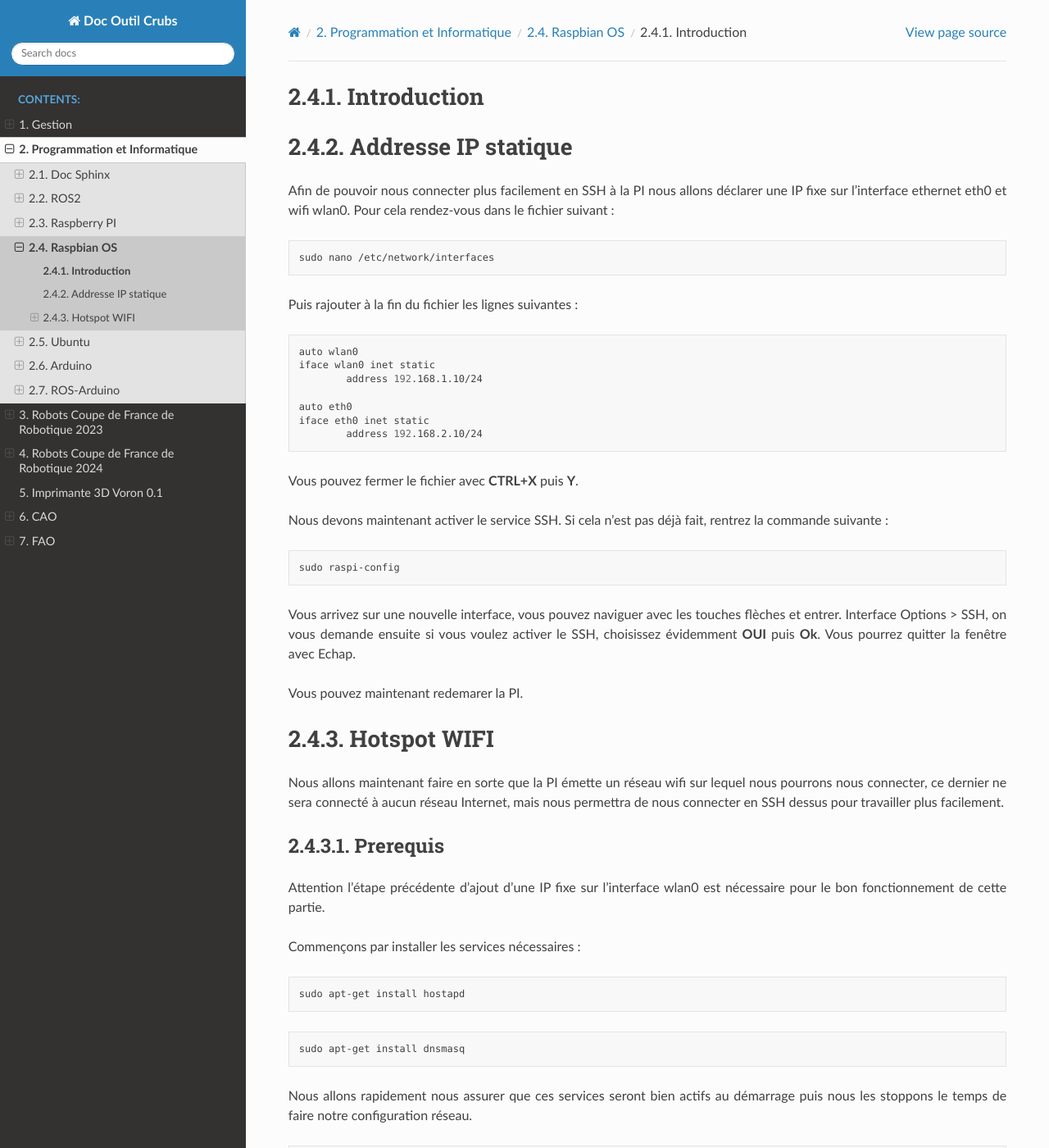
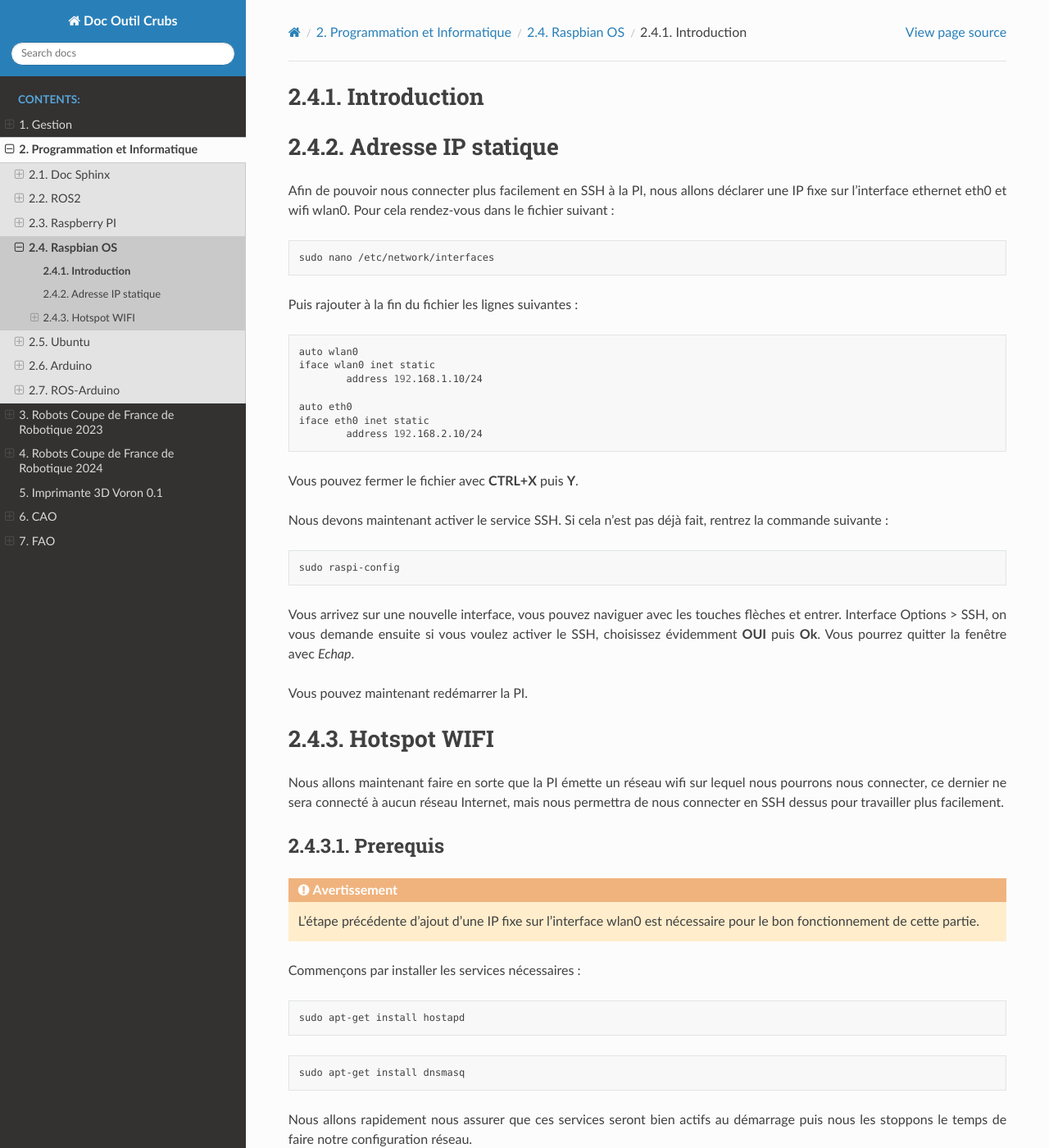
Before and after one commit to CRUBS/Documentation, a Sphinx documentation site: the page built from docs/source/Informatique_Programmation/Raspbian.rst, in a window 1280 px wide and 1400 px high. Shown: the whole window at 82% size. Built offline with Sphinx 7.4.7 and the Read the Docs theme 2.0.0, drawn with Linux system fonts in a browser that asks for light colours; pages that are not in the unit, such as notebooks, are missing from menus; some of the changed text lies outside the part shown.

Commit message:
Relecture Programmation et informatique

```diff
--- a/docs/source/Informatique_Programmation/Raspbian.rst
+++ b/docs/source/Informatique_Programmation/Raspbian.rst
@@ -2,10 +2,11 @@ Introduction
 ============
 
 
-Addresse IP statique
-====================
+Adresse IP statique
+===================
 
-Afin de pouvoir nous connecter plus facilement en SSH à la PI nous allons déclarer une IP fixe sur l'interface ethernet eth0 et wifi wlan0. Pour cela rendez-vous dans le fichier suivant :
+Afin de pouvoir nous connecter plus facilement en SSH à la PI, nous allons déclarer une IP fixe sur l'interface ethernet
+eth0 et wifi wlan0. Pour cela rendez-vous dans le fichier suivant :
 
 .. code-block:: bash
 
@@ -32,7 +33,8 @@ Nous devons maintenant activer le service SSH. Si cela n'est pas déjà fait, re
 	sudo raspi-config
 
 Vous arrivez sur une nouvelle interface, vous pouvez naviguer avec les touches flèches et entrer.
-Interface Options > SSH, on vous demande ensuite si vous voulez activer le SSH, choisissez évidemment **OUI** puis **Ok**. Vous pourrez quitter la fenêtre avec Echap.
+Interface Options > SSH, on vous demande ensuite si vous voulez activer le SSH, choisissez évidemment **OUI**
+puis **Ok**. Vous pourrez quitter la fenêtre avec *Echap*.
 
 .. image:: images/raspbian/raspi_config.png
 
@@ -40,18 +42,21 @@ Interface Options > SSH, on vous demande ensuite si vous voulez activer le SSH,
 	:align: center
 
 
-Vous pouvez maintenant redemarer la PI.
+Vous pouvez maintenant redémarrer la PI.
 
 
 Hotspot WIFI
 ============
 
-Nous allons maintenant faire en sorte que la PI émette un réseau wifi sur lequel nous pourrons nous connecter, ce dernier ne sera connecté à aucun réseau Internet, mais nous permettra de nous connecter en SSH dessus pour travailler plus facilement.
+Nous allons maintenant faire en sorte que la PI émette un réseau wifi sur lequel nous pourrons nous connecter,
+ce dernier ne sera connecté à aucun réseau Internet, mais nous permettra de nous connecter en SSH dessus
+pour travailler plus facilement.
 
 Prerequis
 *********
 
-Attention l'étape précédente d'ajout d'une IP fixe sur l'interface wlan0 est nécessaire pour le bon fonctionnement de cette partie.
+.. warning::
+	L'étape précédente d'ajout d'une IP fixe sur l'interface wlan0 est nécessaire pour le bon fonctionnement de cette partie.
 
 Commençons par installer les services nécessaires :
 
@@ -63,7 +68,8 @@ Commençons par installer les services nécessaires :
 
 	sudo apt-get install dnsmasq
 
-Nous allons rapidement nous assurer que ces services seront bien actifs au démarrage puis nous les stoppons le temps de faire notre configuration réseau.
+Nous allons rapidement nous assurer que ces services seront bien actifs au démarrage puis nous les stoppons
+le temps de faire notre configuration réseau.
 
 .. code-block:: bash
 
@@ -89,8 +95,8 @@ Nous allons rapidement nous assurer que ces services seront bien actifs au déma
 
 	sudo systemctl stop dnsmasq
 
-Addresse IP fixe en wifi
-************************
+Adresse IP fixe en wifi
+***********************
 
 Rendez-vous dans le fichier suivant :
 
@@ -98,7 +104,8 @@ Rendez-vous dans le fichier suivant :
 
 	sudo nano /etc/dhcpcd.conf
 
-Puis ajouter les deux lignes suivantes à la fin du fichier. Ces dernières permettent de fixer l'IP de la pi sur l'interface wifi wlan0 pour le réseau wifi.
+Puis ajouter les deux lignes suivantes à la fin du fichier. Ces dernières permettent de fixer l'IP de la PI
+sur l'interface wifi wlan0 pour le réseau wifi.
 
 .. code-block:: bash
 
@@ -198,7 +206,8 @@ Puis trouvez la ligne #DAEMON_CONF="" pour la modifier :
 Test
 ****
 
-Vous pouvez désormais redémarrer la PI et le réseau wifi devrait apparaître. Attention, il est impératif que la PI ne se connecte pas à aucun autre réseau wifi pour pouvoir émettre son propre réseau.
+Vous pouvez désormais redémarrer la PI et le réseau wifi devrait apparaître. Attention, il est impératif que la PI
+ne se connecte pas à aucun autre réseau wifi pour pouvoir émettre son propre réseau.
 
 
 .. image:: images/raspbian/wifi.png
--- a/docs/source/Informatique_Programmation/Tree-Raspberry_Pi.rst
+++ b/docs/source/Informatique_Programmation/Tree-Raspberry_Pi.rst
@@ -22,5 +22,5 @@ Raspberry PI
 +-------------------------+-------------------------+
 | Statut d'écriture       | - en cours              |
 +-------------------------+-------------------------+
-| Statut de relecture     | - Scribens              |
+| Statut de relecture     | - Axel                  |
 +-------------------------+-------------------------+
--- a/docs/source/Informatique_Programmation/Tree-Raspbian.rst
+++ b/docs/source/Informatique_Programmation/Tree-Raspbian.rst
@@ -22,5 +22,5 @@ Raspbian OS
 +-------------------------+-------------------------+
 | Statut d'écriture       | - en cours              |
 +-------------------------+-------------------------+
-| Statut de relecture     | - Scribens              |
+| Statut de relecture     | - Axel                  |
 +-------------------------+-------------------------+
--- a/docs/source/Informatique_Programmation/Tree-Ubuntu.rst
+++ b/docs/source/Informatique_Programmation/Tree-Ubuntu.rst
@@ -22,5 +22,5 @@ Ubuntu
 +-------------------------+-------------------------+
 | Statut d'écriture       | - en cours              |
 +-------------------------+-------------------------+
-| Statut de relecture     | - Scribens              |
+| Statut de relecture     | - Axel                  |
 +-------------------------+-------------------------+
```
Also changed, not shown: other parts of docs/source/Informatique_Programmation/Raspbian.rst (+4 -3 lines), docs/source/Informatique_Programmation/Raspberry_Pi.rst (+12 -9 lines), docs/source/Informatique_Programmation/Ubuntu.rst (+45 -28 lines).
